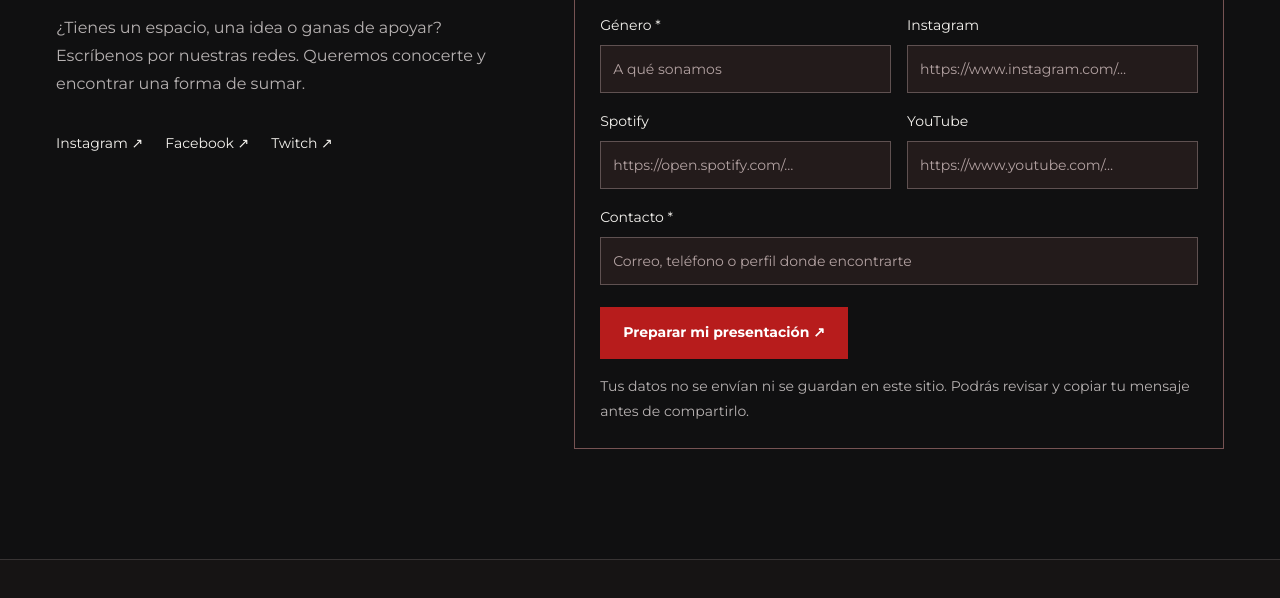
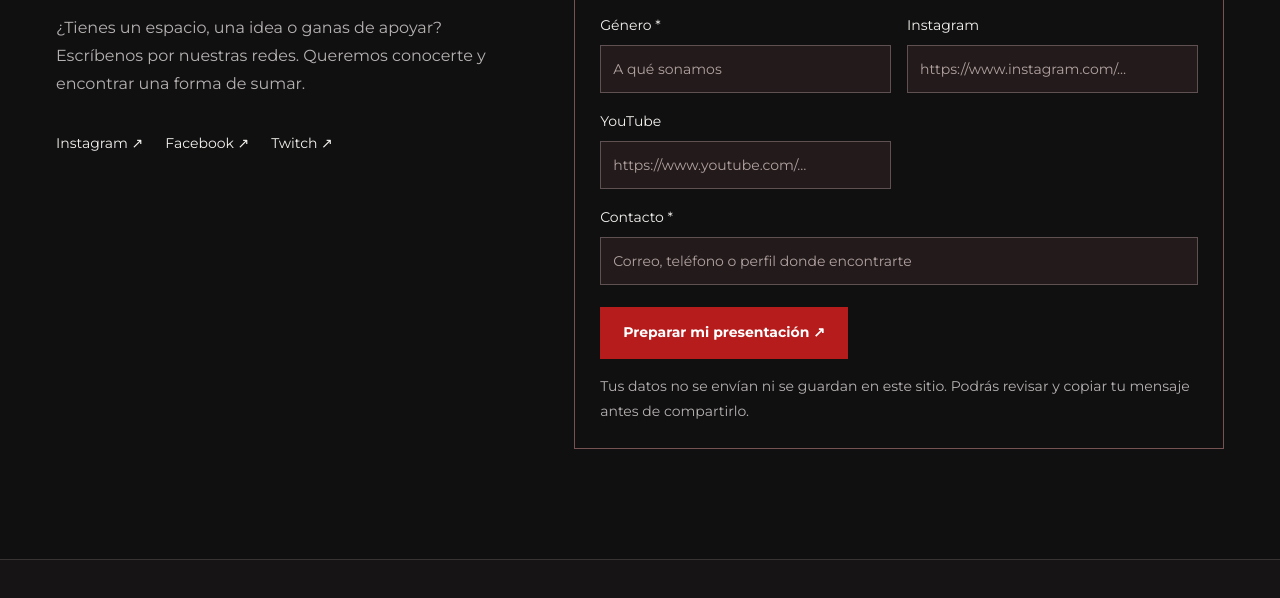
Before and after one commit to JenniferLlamas/radiock, an Astro site: page / in a window 1280 px wide. Shown: the part 10429-11027 px from the top of the page. Built offline with nearby package versions, Linux system fonts and the light colour scheme; Astro itself is replaced by a stand-in of ours.

Commit message:
Remove Spotify field from band contact form

```diff
--- a/src/contacto/FormularioContacto.astro
+++ b/src/contacto/FormularioContacto.astro
@@ -25,8 +25,6 @@ import { sitio } from '../compartido/configuracion';
             <label class="field">Género *<input name="genero" required maxlength="120" placeholder="A qué sonamos" />
             </label>
             <label class="field">Instagram<input name="instagram" type="url" placeholder="https://www.instagram.com/…" maxlength="300" />
-            </label>
-            <label class="field">Spotify<input name="spotify" type="url" placeholder="https://open.spotify.com/…" maxlength="300" />
             </label>
             <label class="field">YouTube<input name="youtube" type="url" placeholder="https://www.youtube.com/…" maxlength="300" />
             </label>
@@ -70,7 +68,7 @@ import { sitio } from '../compartido/configuracion';
     event.preventDefault();
     if (!preview || !message) return;
     const data = new FormData(form);
-    const fields = [['banda', 'Banda'], ['ciudad', 'Ciudad'], ['genero', 'Género'], ['instagram', 'Instagram'], ['spotify', 'Spotify'], ['youtube', 'YouTube'], ['contacto', 'Contacto']];
+    const fields = [['banda', 'Banda'], ['ciudad', 'Ciudad'], ['genero', 'Género'], ['instagram', 'Instagram'], ['youtube', 'YouTube'], ['contacto', 'Contacto']];
     const lines = fields.map(([key, label]) => {
       const value = String(data.get(key) || '').trim();
       return value ? label + ': ' + value : '';
```
